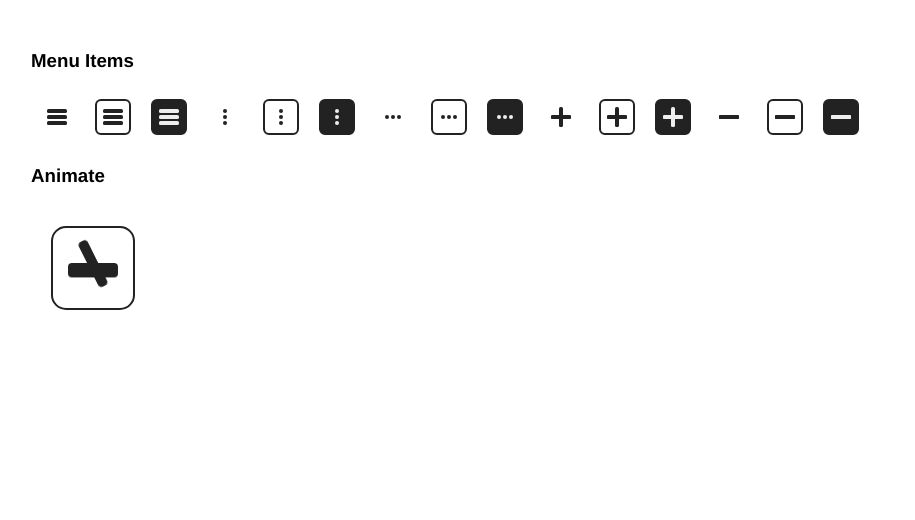
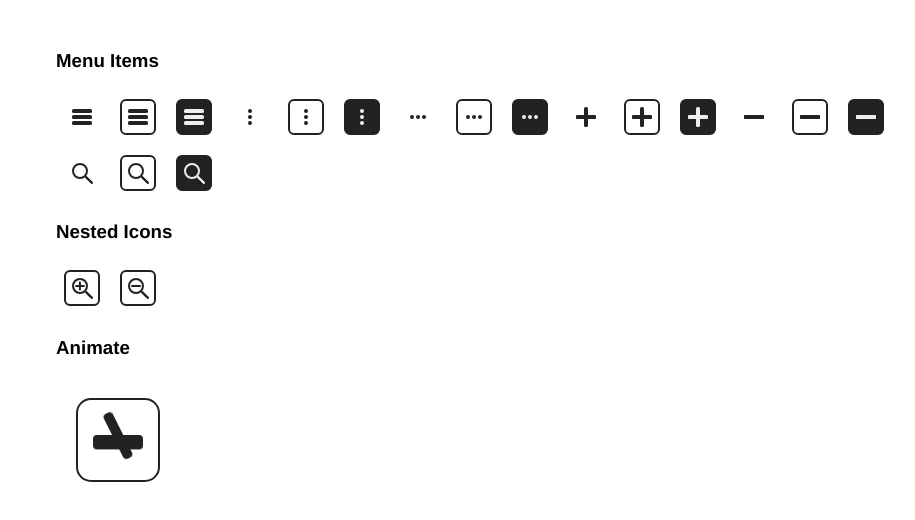
Before and after one commit to alexhcbrown/iconblur, a plain HTML site: page index.html in a window 1280 px wide. Shown: the whole page, without its empty margins (159-1074 px from the left). Drawn offline with Linux system fonts and the light colour scheme.

Commit message:
Added Magnifying Glass

```diff
--- a/base.css
+++ b/base.css
@@ -3,7 +3,13 @@
   display: block;
   font-size: inherit;
   background-color: #222;
+  color: #222;
   width: 1em;
+}
+
+.ib.outline, .ib.outline:before, .ib.outline:after {
+  background-color:transparent;
+  border-color: #222;
 }
 
 .ibwrap {
@@ -33,10 +39,13 @@
   border-color: #222;
   background-color: #222;
 }
-.ibwrap.boxinvert .ib{
+.ibwrap.boxinvert .ib {
   background-color: #eee;
 }
-
+.ibwrap.boxinvert .ib.outline {
+  background-color: transparent;
+  border-color: #eee;
+}
 
 /* HOVER STATES */
 .ibwrap.bordered:hover, .ibwrap.boxinvert:hover {
@@ -45,3 +54,7 @@
 .ibwrap:not(.boxinvert):hover .ib, .ibwrap.boxinvert:hover{
   background-color: #DC1547;
 }
+.ibwrap:not(.boxinvert):hover .ib.outline {
+  background-color: transparent;
+  border-color: #DC1547;
+}
--- a/index.html
+++ b/index.html
@@ -7,7 +7,7 @@
         <link rel="stylesheet" href="menu.css" />
         <style>
             .wrap {
-                width: 900px;
+                width: 850px;
                 margin: 50px auto;
             }
             h3 {
@@ -39,6 +39,18 @@
             <i class="ibwrap bordered"><i class="ib minus"></i></i>
             <i class="ibwrap boxinvert"><i class="ib minus"></i></i>
 
+            <i class="ibwrap"><i class="ib magnify outline"></i></i>
+            <i class="ibwrap bordered"><i class="ib magnify outline"></i></i>
+            <i class="ibwrap boxinvert"><i class="ib magnify outline"></i></i>
+
+            <h3>Nested Icons</h3>
+            <i class="ibwrap bordered"><i class="ib magnify outline">
+                <i class="ib plus"></i>
+            </i></i>
+            <i class="ibwrap bordered"><i class="ib magnify outline">
+                <i class="ib minus"></i>
+            </i></i>
+
             <h3>Animate</h3>
             <i class="ibwrap bordered large"><i id="ani" class="ib hamburger"></i></i>
 
--- a/menu.css
+++ b/menu.css
@@ -117,3 +117,31 @@
   background-color: inherit;
   transform: translate(0, 0);
 }
+
+/* magnifying glass */
+.ib.search, .ib.magnify {
+  height: 0.6em;
+  width: 0.6em;
+  top: 0;
+  transform: translate(0, 0);
+  border-radius: 0.6em;
+  border-width: 0.1em;
+  border-style: solid;
+}
+.ib.search:before, .ib.magnify:before,
+.ib.search:after, .ib.magnify:after {
+  position: absolute;
+  content: " ";
+  height: 0em;
+  width: 0.4em;
+  border-radius: 0.08em;
+  border: solid 0.05em;
+  border-color: inherit;
+  background-color: inherit;
+  transform: translate(0.5em, 0.7em) rotate(45deg);
+}
+.ib.search>.ib, .ib.magnify>.ib {
+  position: absolute;
+  font-size: 0.45em;
+  transform: translate(0.17em, 0.56em);
+}
```
